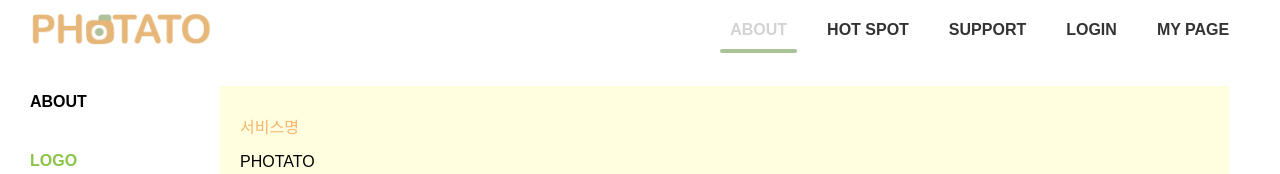
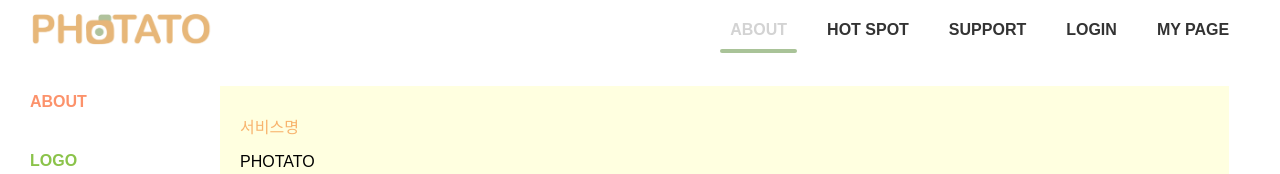
Before and after one commit to Uxic-2/Front-End, a React (Create React App) app: page /about in a window 1280 px wide. Shown: the top 174 px of the page. Built offline with nearby package versions, Linux system fonts and the light colour scheme; the HTML template or start-up script is replaced by a standard one.

Commit message:
지원페이지 사이드바

```diff
--- a/package.json
+++ b/package.json
@@ -11,7 +11,7 @@
     "react-calendar": "^5.0.0",
     "react-datepicker": "^7.3.0",
     "react-dom": "^18.3.1",
-    "react-router-dom": "^6.25.1",
+    "react-router-dom": "^6.26.0",
     "react-scripts": "5.0.1",
     "web-vitals": "^2.1.4"
   },
--- a/src/pages/About.jsx
+++ b/src/pages/About.jsx
@@ -1,5 +1,6 @@
 import React from 'react';
 import '../styles/about.css';
+import '../styles/sidebar.css';
 import '../styles/about/aboutlogo.css';
 import '../styles/about/aboutgreeting.css';
 import character_logo from '../imgs/character_logo.png';
@@ -10,9 +11,9 @@ const About = () => {
     <div>
       <div className="about-page">
         <aside className="sidebar">
-          <div className="side1">ABOUT</div>
-          <div className="side2">LOGO</div>
-          <div className="side3">인사말</div>
+          <div className="sidebar-item side1 active">ABOUT</div>
+          <div className="sidebar-item side2">LOGO</div>
+          <div className="sidebar-item side3">인사말</div>
         </aside>
         <section className="about-section">
           <h2>서비스명</h2>
--- a/src/pages/Home.jsx
+++ b/src/pages/Home.jsx
@@ -1,7 +1,7 @@
 import React from 'react';
 import '../styles/home.css';
 import mainBanner from '../imgs/main_banner.png';
-import exampleImage from '../imgs/example_image.jpg'; // 예제 이미지를 추가
+import exampleImage from '../imgs/example_image.jpg';
 
 const Home = () => {
   return (
--- a/src/pages/Support.jsx
+++ b/src/pages/Support.jsx
@@ -1,4 +1,5 @@
 import React, { useState } from 'react';
+import { Link } from 'react-router-dom';
 import "../styles/support.css";
 
 const Support = () => {
@@ -16,9 +17,9 @@ const Support = () => {
   return (
     <div className="support-container">
       <aside className="sidebar">
-        <div className="side1 active">문의사항</div>
-        <div className="side2">공지사항</div>
-        <div className="side3">자주 묻는 질문</div>
+      <Link to="/support" className="sidebar-item side1 active">문의사항</Link>
+        <Link to="/suppage/notice" className="sidebar-item side2">공지사항</Link>
+        <Link to="/suppage/question" className="sidebar-item side3">자주 묻는 질문</Link>
       </aside>
       <div className="support-content">
         <h1>문의사항</h1>
--- a/src/pages/suppage/SupNotice.jsx
+++ b/src/pages/suppage/SupNotice.jsx
@@ -0,0 +1,12 @@
+import React from 'react';
+
+const SupNotice = () => {
+  return (
+    <div>
+      <h1>공지사항</h1>
+      {/* Add your notice content here */}
+    </div>
+  );
+};
+
+export default SupNotice;
--- a/src/pages/suppage/SupQuestion.jsx
+++ b/src/pages/suppage/SupQuestion.jsx
@@ -0,0 +1,12 @@
+import React from 'react';
+
+const SupQuestion = () => {
+  return (
+    <div>
+      <h1>자주 묻는 질문</h1>
+      {/* Add your FAQ content here */}
+    </div>
+  );
+};
+
+export default SupQuestion;
--- /dev/null
+++ b/src/styles/sidebar.css
@@ -0,0 +1,29 @@
+.sidebar {
+    width: 200px;
+    background-color: #ffffff;
+    padding: 20px;
+    position: fixed;
+    height: 100%;
+}
+
+.sidebar .sidebar-item {
+    display: block;
+    margin-bottom: 15px;
+    padding: 10px;
+    cursor: pointer;
+    font-weight: bold;
+    text-decoration: none;
+    color: #000;
+}
+
+.sidebar .side1.active {
+    color: #fc926b;
+}
+
+.sidebar .side2 {
+    color: #8bc34a;
+}
+
+.sidebar .side3 {
+    color: #8bc34a;
+}
--- a/src/styles/support.css
+++ b/src/styles/support.css
@@ -12,11 +12,14 @@
     height: 100%;
 }
 
-.sidebar div {
+.sidebar .sidebar-item {
+    display: block;
     margin-bottom: 15px;
     padding: 10px;
     cursor: pointer;
     font-weight: bold;
+    text-decoration: none;
+    color: #000;
 }
 
 .sidebar .side1.active {
```
Also changed, not shown: 1 other file (tests, documents, lock files or other folders).
